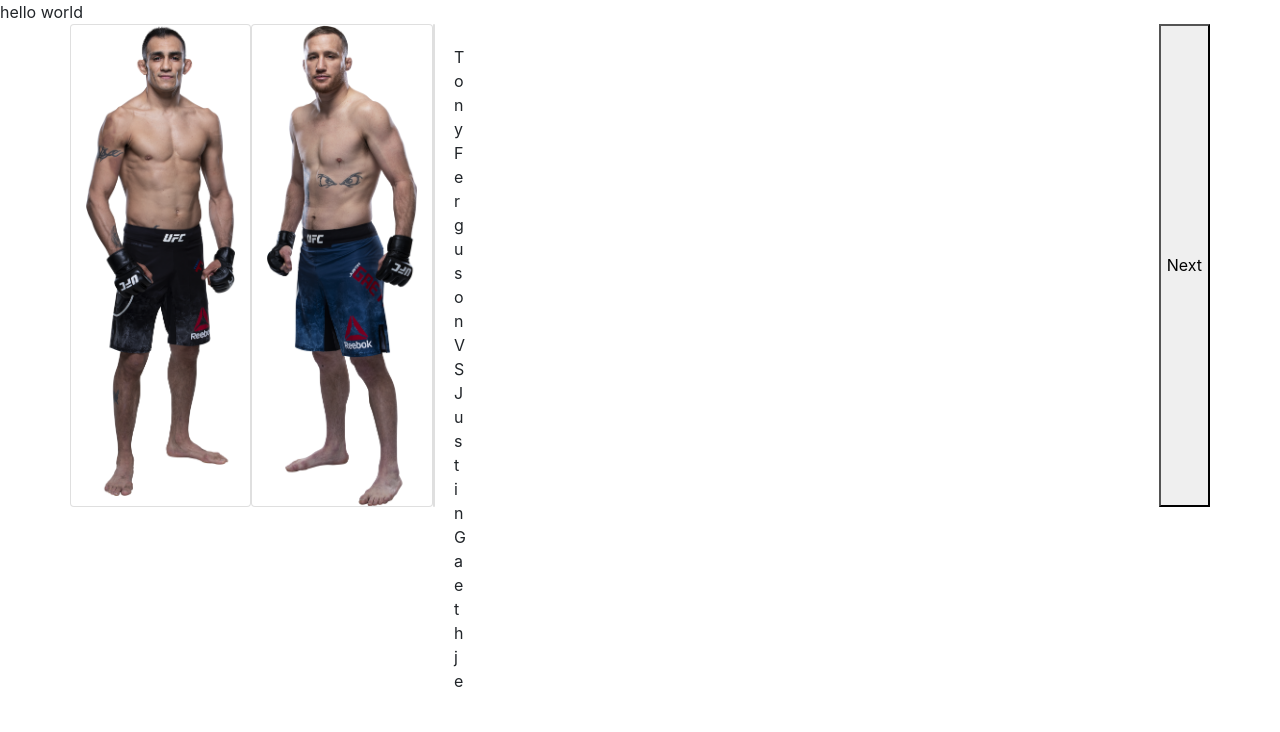
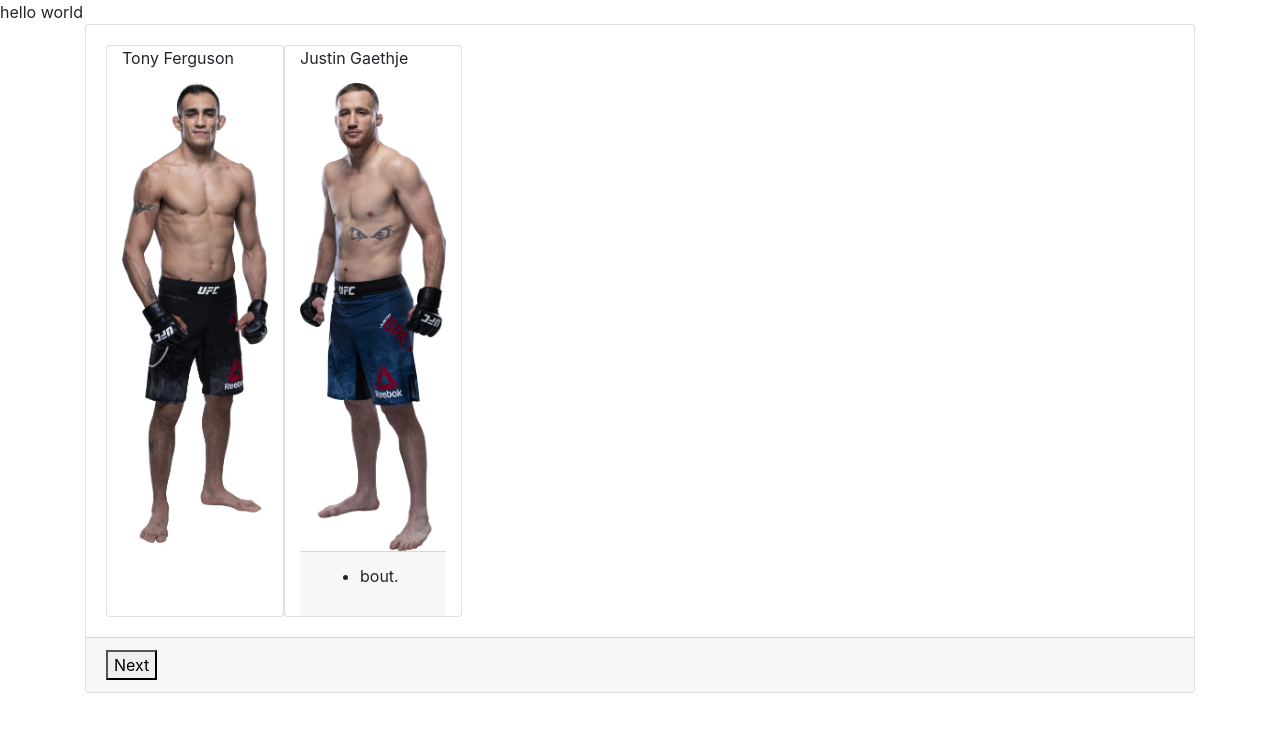
Before and after one commit to AnthonyKluska/FrontEndPortfolioApp, a React (Create React App) app: page / in a window 1280 px wide. Before the commit this address led to /fightCard. Shown: the top 732 px of the page. Built offline with nearby package versions, Linux system fonts and the light colour scheme.

Commit message:
Working Router and Cards

```diff
--- a/src/components/Fight.js
+++ b/src/components/Fight.js
@@ -1,12 +1,18 @@
 import React, { Component } from 'react';
 //import { render } from '@testing-library/react';
 import{ Link} from "react-router-dom";
-import { Card, CardImg, CardImgOverlay, CardTitle, Nav,} from 'reactstrap';
+import { Card, CardImg, CardTitle, Nav, CardBody, CardFooter,} from 'reactstrap';
 
 
 class Fight extends Component{
 
+    constructor(props){
+        super(props);
+            console.log("test render");
+    }
+
     render() {
+        console.log("refresh", this.state)
         const selectbout = this.props.fightcard.map(bout => {
             const redCorner = this.props.fighters.filter((fighter)=>fighter.id===bout.redCorner)[0];
             const blueCorner = this.props.fighters.filter((fighter)=>fighter.id===bout.blueCorner)[0];
@@ -14,6 +20,7 @@ class Fight extends Component{
                 <div key={bout.id} className="col">
                     <div className= "row">
                         <Card className= " col-md-2">
+                        <CardTitle>{redCorner.name}</CardTitle>
                             <Nav>
                                 <Link to={`/fighterpage/${redCorner.id}`}>
                                     <CardImg width="10.5%" src={redCorner.pic}/>
@@ -21,16 +28,18 @@ class Fight extends Component{
                             </Nav>
                         </Card>
                         <Card className="col-md-2">
+                        <CardTitle> {blueCorner.name}</CardTitle>
                             <Nav>
+                                {/* THIS PART IS CORRECT. IT REFERES TO AN ARRAY OF OBJECTS CALLED 'EXPORT CONST FIGHTER[]' AND WHEN IT IS CLICK WHAT EVER THE ID IS GETS REFERENCED IN THE FIGERPAGE.JS AFTER THE APP ROUTS TO IT IN THE MAIN COMPONENT */}
                                 <Link to={`/fighterpage/${blueCorner.id}`}>
                                     <CardImg width="10.5%" src={blueCorner.pic}/>
                                 </Link>
                             </Nav>
-                        </Card>
-                        <Card>
-                            <CardImgOverlay>
-                            <CardTitle>{redCorner.name} VS {blueCorner.name}</CardTitle>
-                            </CardImgOverlay>
+                            <CardFooter>
+                                <ul>
+                                    <li>bout.</li>
+                                </ul>
+                            </CardFooter>
                         </Card>
                     </div>
                 </div>
@@ -41,12 +50,15 @@ class Fight extends Component{
 
         return (
             <div className="container">
-                <div className="row">
-                {selectbout[this.props.currentBout]}
-
-                {this.props.currentBout === 0? <div></div>: <button onClick= {()=> this.props.prevBout()}>Previous</button>}
-                {this.props.currentBout >= selectbout.length - 1? <div></div>: <button onClick={()=> this.props.nextBout() }>Next</button>}
-                </div>
+                <Card>
+                    <CardBody>
+                        {selectbout[this.props.currentBout]}
+                    </CardBody>
+                    <CardFooter>
+                        {this.props.currentBout === 0? <div></div>: <button onClick= {()=> this.props.prevBout()}>Previous</button>}
+                        {this.props.currentBout >= selectbout.length - 1? <div></div>: <button onClick={()=> this.props.nextBout() }>Next</button>}
+                    </CardFooter>
+                </Card>
             </div>
         );
 
--- a/src/components/FighterPage.js
+++ b/src/components/FighterPage.js
@@ -1,10 +1,16 @@
 import React, { Component } from 'react';
 // import{ NavLink} from "react-router-dom";
+//import{ Link} from "react-router-dom";
 
 class FighterPage extends Component{
+
+
+
     render(){
+        console.log("fighter info", this.props.fighter.name);
         return(
-            <div>FighterPage</div>
+        // <div>FighterPage {this.props.fighterInfo.name}</div>
+        <div>FighterPage {this.props.fighter.name}</div>
         );
     }
 
--- a/src/components/Main.js
+++ b/src/components/Main.js
@@ -1,6 +1,6 @@
 import React, { Component } from 'react';
 import { connect } from 'react-redux';
-import { Switch, Route, Redirect} from 'react-router-dom';
+import { Switch, Route, Redirect, withRouter} from 'react-router-dom';
 import Fight from './Fight'
 import FighterPage from './FighterPage'
 
@@ -18,31 +18,47 @@ class Main extends Component {
         this.state={
             currentBout:0
         }
+        this.prevBout = this.prevBout.bind(this);
+        this.nextBout = this.nextBout.bind(this);
     }
 
+    prevBout(){
+        let {currentBout} = {...this.state};
+        console.log(currentBout);
+        this.setState({currentBout: currentBout-= 1});
+    }
+    nextBout(){
+        let {currentBout} = {...this.state};
+        console.log("the bout is" + currentBout);
+        this.setState({currentBout: currentBout += 1});
+    }
 
     render() {
 
         const FighterWithId = ({match}) => {
+            console.log("match", match, this.props.fighterState.fighters, match.params.fighterId);
+            // I AM NOT SURE IF THIS IS CORRECT I THINK IT IS CLOSE BUT I AM NOT SURE I AM TRYIN TO GRAB THE CORRECT INDEX PASSED FROM THE FIGHT.JS COMPONENT AND THEN MAKE SURE THAT ONLY THAT INDEX GETS DISPAYED IN THE FIGHTERPAGE COMPONENT
             return (
                 <FighterPage
-                    fighter={this.props.fighterState.fighters.filter(fighters => fighters.id === +match.params.figherId)[0]}
-                    // this.props.fighters.filter((fighter)=>fighter.id===bout.redCorner)[0];
+                    fighter={this.props.fighterState.fighters.filter(fighters => fighters.id === +match.params.fighterId)[0]}
+                    //fighterInfo={this.props.fighterState.fighters.filter((f)=>f.id===match)[0]}
                 />
+
             );
         }
 
         return(
             <div>
                 <Switch>
-                    <Route exact path='/fightCard' render={() => <Fight fightcard={this.props.fightCardState.fightCard} currentBout={this.state.currentBout} fighters={this.props.fighterState.fighters}/>} />
+                    <Route exact path='/' render={() => <Fight fightcard={this.props.fightCardState.fightCard} currentBout={this.state.currentBout} fighters={this.props.fighterState.fighters} prevBout={this.prevBout} nextBout = {this.nextBout}/>}  />
+                    {/* THIS IS WHEN I ROUT THE THE FIGTER PAGE AS TOU CAN SEE I AM PASSIN FIGHTERWITHID() INTO THAT PAGE */}
                     <Route exact path='/fighterpage' render={() => <FighterPage />} />
                     <Route path='/fighterpage/:fighterId' component={FighterWithId} />
-                    <Redirect to='/fightCard' />
+                    <Redirect to='/' />
                 </Switch>
             </div>
         )
     }
 
 }
-export default connect(mapStateToProps) (Main);
+export default withRouter(connect(mapStateToProps) (Main));
--- a/src/shared/fight-card.js
+++ b/src/shared/fight-card.js
@@ -8,10 +8,10 @@ export const FIGHTCARD = [
         weightclass: "LightWeight",
         fightPosition: 5,
         winner: null,
-        method: null,
+        method: "Knock Out",
         time: {
             clock: null,
-            round:null
+            round: "Fifth Round"
         },
 
     },
```
